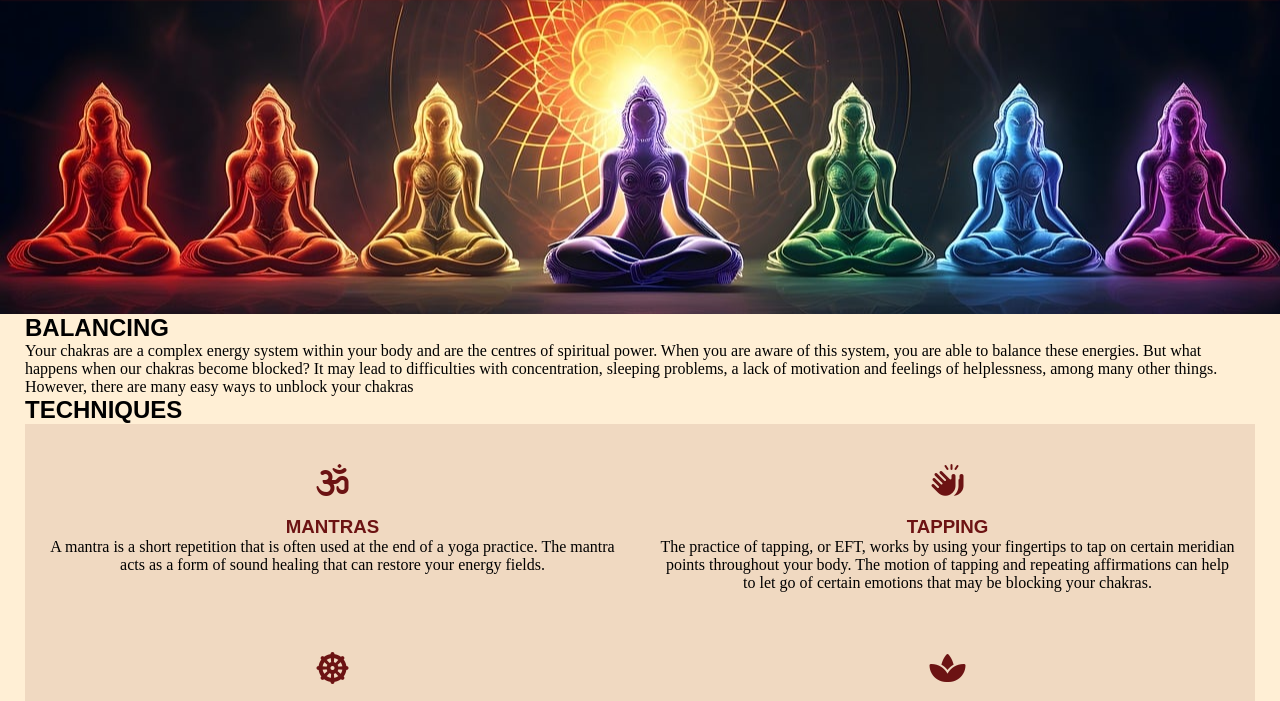
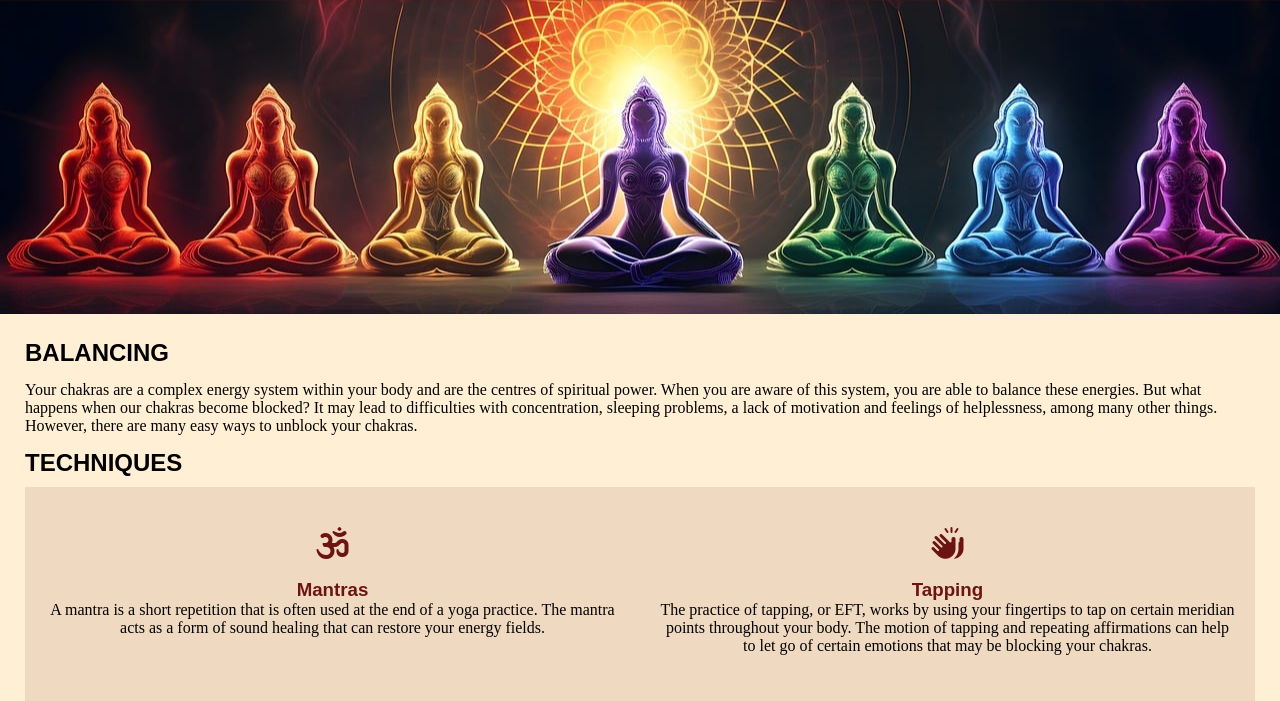
Before and after one commit to JSaprah/seven-healing-chakras, a plain HTML site: page balance-chakras.html in a window 1280 px wide. Shown: the part 86-787 px from the top of the page. Drawn offline with Linux system fonts and the light colour scheme; a web font is replaced by a local one.

Commit message:
add linebreak to organise data

```diff
--- a/assets/css/style.css
+++ b/assets/css/style.css
@@ -26,7 +26,6 @@ header {
     background-color: rgb(108, 19, 19);
     display: flex;
     justify-content: space-between;
-    align-items: baseline;
     font-size: 12px;
 }
 
@@ -89,7 +88,7 @@ header a {
 h1 {
     font-family: 'montserat', sans-serif;
     text-transform: uppercase;
-}
+    }
 
 /*Header 2 */
 h2 {
@@ -100,7 +99,7 @@ h2 {
 /*Header 3 */
 h3 {
     font-family: 'montserat', sans-serif;
-    text-transform: uppercase;
+
 }
 
 /*Hero images*/
@@ -153,12 +152,11 @@ h3 {
     padding: 0.875rem 0;
 }
 
-/*Padding left and padding right*/
+/*Padding left, right, top and bottom for around the main containers*/
 .seven-chakras-container,
 .about-chakras-container,
 .balancing-container {
-    padding-left: 25px;
-    padding-right: 25px;
+    padding: 25px 25px;
 }
 
 /* Seven chakras page*/
@@ -337,7 +335,6 @@ footer a {
         height: 400px;
     }
 
-
 /*Balancing page*/
 .techniques{
     width: 50%;
--- a/balance-chakras.html
+++ b/balance-chakras.html
@@ -51,16 +51,15 @@
     <main class="balancing-container">
         <section>
             <h2 class="about-balancing">Balancing</h2>
-            <p>Your chakras are a complex energy system within your body and are the centres of spiritual power. When
+            <p class="line-break-top-bottom">Your chakras are a complex energy system within your body and are the centres of spiritual power. When
                 you are aware of this system, you are able to balance these energies. But what happens when our chakras
                 become blocked? It may lead to difficulties with concentration, sleeping problems, a lack of motivation
                 and feelings of helplessness, among many other things. However, there are many easy ways to unblock your
-                chakras </p>
-
+                chakras. </p>
         </section>
 
         <section>
-            <h2>Techniques</h2>
+            <h2 class="line-break-bottom">Techniques</h2>
 
             <section class="eight-techniques">
 
```
Also changed, not shown: index.html (+10 -7 lines), seven-chakras.html (+1 -1 lines).
